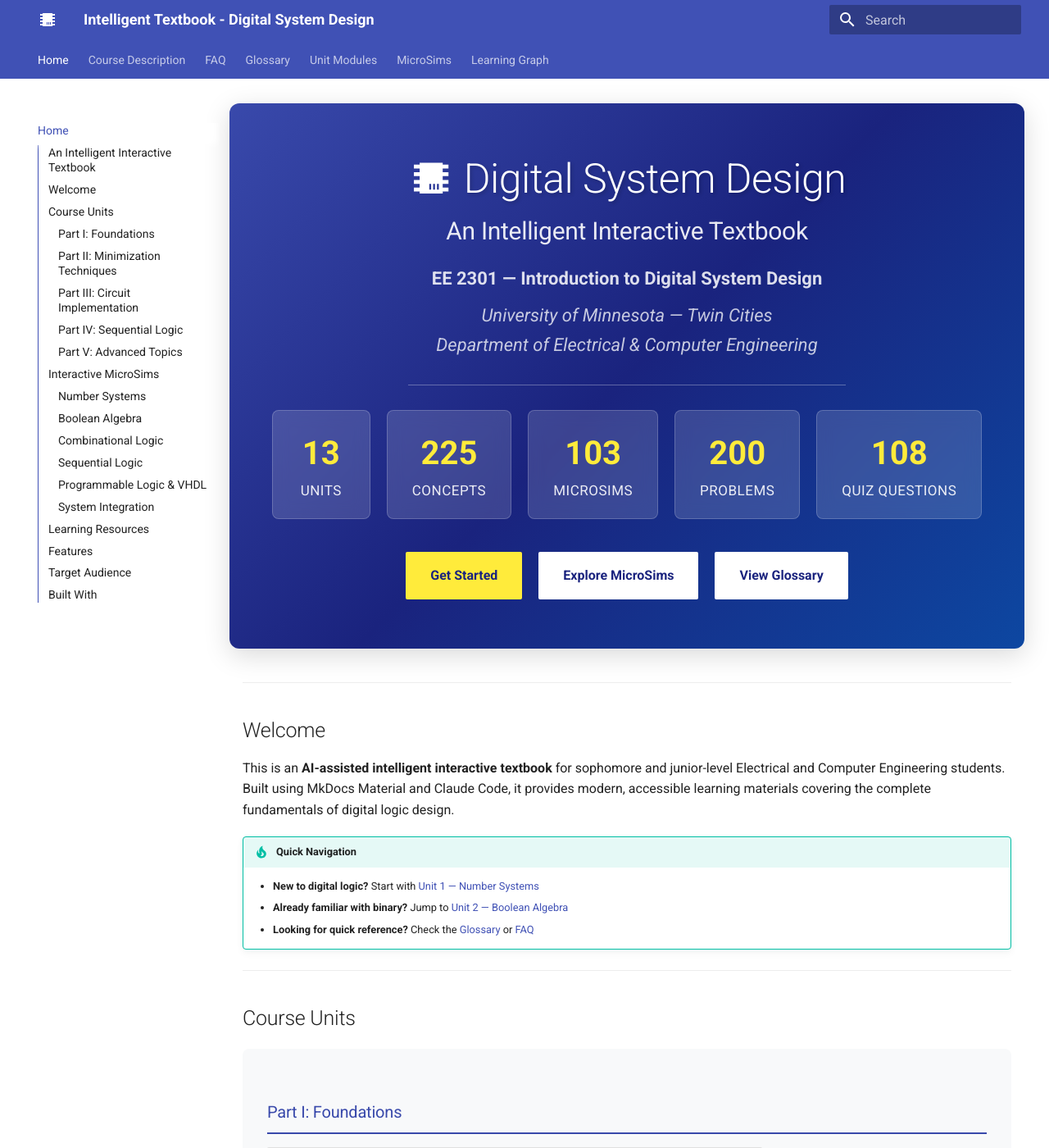
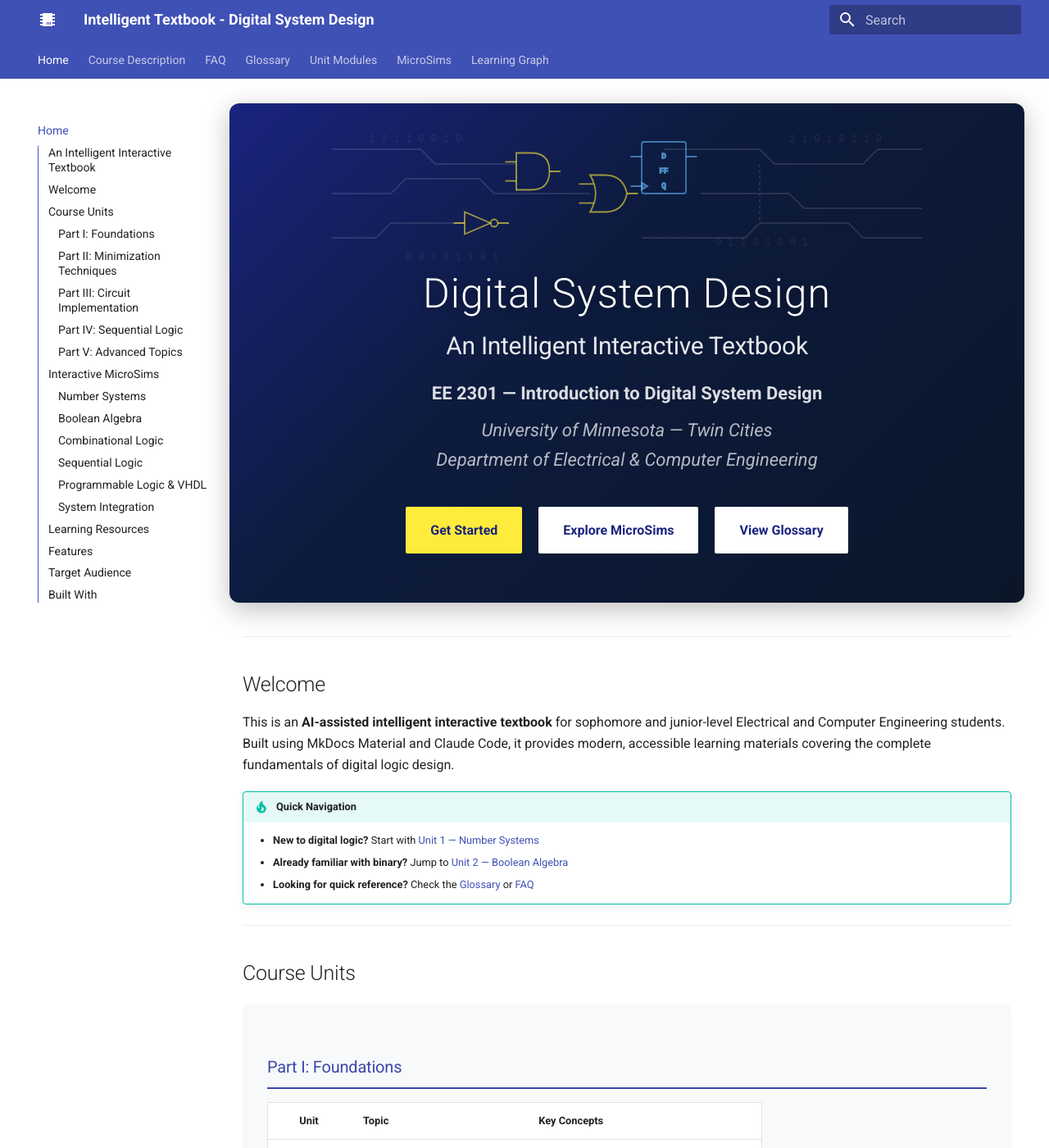
Before and after one commit to Nati-123/intelligent-textbook-ee2301, an MkDocs documentation site: the page built from docs/index.md, in a window 1280 px wide and 1400 px high. Shown: the whole window at 82% size. Built offline with MkDocs 1.6.1 and Material for MkDocs 9.7.7, drawn with Linux system fonts in a browser that asks for light colours.

Commit message:
Replace stats cards with digital circuit SVG on cover page
Co-Authored-By: Claude Opus 4.6 <noreply@anthropic.com>

```diff
--- a/docs/index.md
+++ b/docs/index.md
@@ -5,38 +5,68 @@ description: AI-assisted interactive textbook for EE 2301 - Introduction to Digi
 
 <div class="hero" markdown>
 
-# :material-chip: Digital System Design
+<div class="hero-circuit">
+  <svg viewBox="0 0 800 200" xmlns="http://www.w3.org/2000/svg" class="circuit-svg">
+    <!-- Circuit traces -->
+    <g stroke="rgba(255,255,255,0.15)" stroke-width="1.5" fill="none">
+      <path d="M0,40 H120 L140,60 H250"/>
+      <path d="M0,100 H80 L100,80 H200 L220,100 H350"/>
+      <path d="M0,160 H60 L80,140 H180"/>
+      <path d="M450,40 H580 L600,60 H720 L740,40 H800"/>
+      <path d="M500,100 H620 L640,120 H800"/>
+      <path d="M420,160 H560 L580,140 H700 L720,160 H800"/>
+      <path d="M250,60 V100" stroke-dasharray="4,4"/>
+      <path d="M580,60 V140" stroke-dasharray="4,4"/>
+    </g>
+    <!-- AND gate -->
+    <g transform="translate(250,45)" fill="none" stroke="rgba(255,235,59,0.6)" stroke-width="2">
+      <path d="M0,0 H20 Q45,0 45,25 Q45,50 20,50 H0 Z"/>
+      <line x1="-15" y1="12" x2="0" y2="12"/>
+      <line x1="-15" y1="38" x2="0" y2="38"/>
+      <line x1="45" y1="25" x2="60" y2="25"/>
+    </g>
+    <!-- OR gate -->
+    <g transform="translate(350,75)" fill="none" stroke="rgba(255,235,59,0.6)" stroke-width="2">
+      <path d="M0,0 Q10,0 20,0 Q45,0 50,25 Q45,50 20,50 Q10,50 0,50 Q15,25 0,0 Z"/>
+      <line x1="-15" y1="12" x2="5" y2="12"/>
+      <line x1="-15" y1="38" x2="5" y2="38"/>
+      <line x1="50" y1="25" x2="65" y2="25"/>
+    </g>
+    <!-- NOT gate (triangle + bubble) -->
+    <g transform="translate(180,125)" fill="none" stroke="rgba(255,235,59,0.6)" stroke-width="2">
+      <polygon points="0,0 35,15 0,30"/>
+      <circle cx="40" cy="15" r="5"/>
+      <line x1="-15" y1="15" x2="0" y2="15"/>
+      <line x1="45" y1="15" x2="60" y2="15"/>
+    </g>
+    <!-- Flip-flop box -->
+    <g transform="translate(420,30)" fill="none" stroke="rgba(100,181,246,0.6)" stroke-width="2">
+      <rect x="0" y="0" width="60" height="70" rx="3"/>
+      <text x="30" y="22" fill="rgba(100,181,246,0.7)" font-size="10" text-anchor="middle" font-family="monospace">D</text>
+      <text x="30" y="42" fill="rgba(100,181,246,0.7)" font-size="10" text-anchor="middle" font-family="monospace">FF</text>
+      <text x="30" y="62" fill="rgba(100,181,246,0.7)" font-size="10" text-anchor="middle" font-family="monospace">Q</text>
+      <polygon points="0,55 8,60 0,65" fill="rgba(100,181,246,0.4)"/>
+      <line x1="-15" y1="20" x2="0" y2="20"/>
+      <line x1="60" y1="20" x2="75" y2="20"/>
+      <line x1="-15" y1="60" x2="0" y2="60"/>
+    </g>
+    <!-- Binary stream decorations -->
+    <text fill="rgba(255,255,255,0.08)" font-size="14" font-family="monospace">
+      <tspan x="50" y="30">1 0 1 1 0 0 1 0</tspan>
+      <tspan x="520" y="170">0 1 1 0 1 0 0 1</tspan>
+      <tspan x="620" y="30">1 1 0 1 0 1 1 0</tspan>
+      <tspan x="100" y="190">0 0 1 0 1 1 0 1</tspan>
+    </text>
+  </svg>
+</div>
+
+# Digital System Design
 
 ## An Intelligent Interactive Textbook
 
 **EE 2301 — Introduction to Digital System Design**
 
 <p class="subtitle">University of Minnesota — Twin Cities<br>Department of Electrical & Computer Engineering</p>
-
----
-
-<div class="hero-stats">
-  <div class="stat">
-    <span class="stat-number">13</span>
-    <span class="stat-label">Units</span>
-  </div>
-  <div class="stat">
-    <span class="stat-number">225</span>
-    <span class="stat-label">Concepts</span>
-  </div>
-  <div class="stat">
-    <span class="stat-number">103</span>
-    <span class="stat-label">MicroSims</span>
-  </div>
-  <div class="stat">
-    <span class="stat-number">200</span>
-    <span class="stat-label">Problems</span>
-  </div>
-  <div class="stat">
-    <span class="stat-number">108</span>
-    <span class="stat-label">Quiz Questions</span>
-  </div>
-</div>
 
 <div class="hero-buttons">
   <a href="unit1-number-systems/" class="md-button md-button--primary">Get Started</a>
--- a/docs/stylesheets/extra.css
+++ b/docs/stylesheets/extra.css
@@ -1,19 +1,22 @@
 /* Cover Page Hero Section */
 .md-typeset .hero {
-  background: linear-gradient(135deg, #3949ab 0%, #1a237e 50%, #0d47a1 100%);
+  background: linear-gradient(135deg, #1a237e 0%, #0d1b3e 40%, #0a1628 100%);
   color: white;
-  padding: 3rem 2rem;
+  padding: 0 2rem 3rem 2rem;
   border-radius: 12px;
   margin: -1rem -0.8rem 2rem -0.8rem;
   text-align: center;
-  box-shadow: 0 8px 32px rgba(0, 0, 0, 0.15);
+  box-shadow: 0 8px 32px rgba(0, 0, 0, 0.25);
+  overflow: hidden;
+  position: relative;
 }
 
 .md-typeset .hero h1 {
   color: white !important;
   font-size: 2.5rem;
   margin-bottom: 0.5rem;
-  text-shadow: 2px 2px 4px rgba(0, 0, 0, 0.2);
+  text-shadow: 0 2px 8px rgba(0, 0, 0, 0.3);
+  letter-spacing: 1px;
 }
 
 .md-typeset .hero h2 {
@@ -32,45 +35,25 @@
 
 .md-typeset .hero .subtitle {
   font-style: italic;
-  color: rgba(255, 255, 255, 0.75);
+  color: rgba(255, 255, 255, 0.7);
 }
 
 .md-typeset .hero hr {
-  border-color: rgba(255, 255, 255, 0.3);
+  border-color: rgba(255, 255, 255, 0.2);
   margin: 1.5rem auto;
   width: 60%;
 }
 
-/* Stats Cards in Hero */
-.md-typeset .hero-stats {
-  display: flex;
-  justify-content: center;
-  flex-wrap: wrap;
-  gap: 1rem;
-  margin-top: 1.5rem;
+/* Circuit Diagram in Hero */
+.md-typeset .hero-circuit {
+  margin: 0 -2rem;
+  padding: 1rem 0 0 0;
 }
 
-.md-typeset .hero-stats .stat {
-  background: rgba(255, 255, 255, 0.15);
-  backdrop-filter: blur(10px);
-  padding: 1rem 1.5rem;
-  border-radius: 8px;
-  min-width: 120px;
-  border: 1px solid rgba(255, 255, 255, 0.2);
-}
-
-.md-typeset .hero-stats .stat-number {
-  font-size: 2rem;
-  font-weight: 700;
+.md-typeset .hero-circuit .circuit-svg {
+  width: 100%;
+  max-height: 180px;
   display: block;
-  color: #ffeb3b;
-}
-
-.md-typeset .hero-stats .stat-label {
-  font-size: 0.85rem;
-  color: rgba(255, 255, 255, 0.9);
-  text-transform: uppercase;
-  letter-spacing: 0.5px;
 }
 
 /* Call to Action Buttons */
@@ -155,7 +138,7 @@
 /* Responsive adjustments */
 @media (max-width: 768px) {
   .md-typeset .hero {
-    padding: 2rem 1rem;
+    padding: 0 1rem 2rem 1rem;
     margin: -0.5rem -0.4rem 1.5rem -0.4rem;
   }
 
@@ -167,12 +150,11 @@
     font-size: 1.2rem;
   }
 
-  .md-typeset .hero-stats .stat {
-    min-width: 100px;
-    padding: 0.8rem 1rem;
+  .md-typeset .hero-circuit {
+    margin: 0 -1rem;
   }
 
-  .md-typeset .hero-stats .stat-number {
-    font-size: 1.5rem;
+  .md-typeset .hero-circuit .circuit-svg {
+    max-height: 120px;
   }
 }
```
